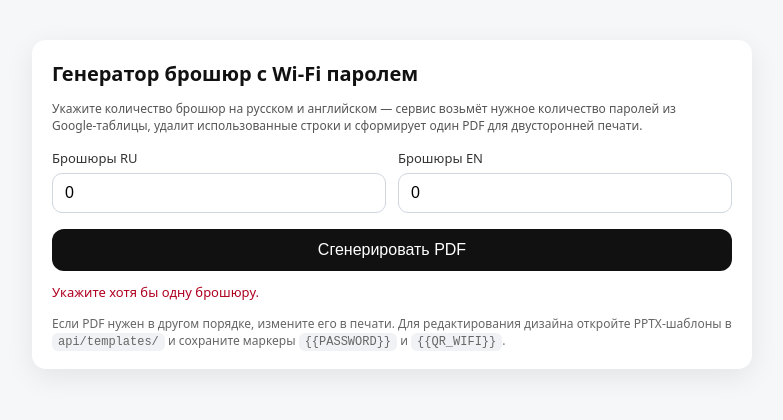
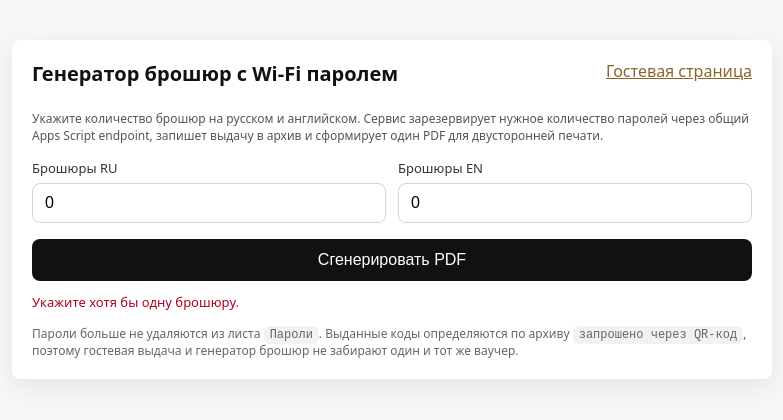
Before and after one commit to gmartstudionevsky/wi-fi_voucher, a plain HTML site: page web/index.html in a window 1280 px wide. Both pictures are taken after a click on the button "Сгенерировать PDF". Shown: the whole page, without its empty margins (248-1031 px from the left). Drawn offline with Linux system fonts and the light colour scheme.

Commit message:
Update staff page for unified reservations

```diff
--- a/web/index.html
+++ b/web/index.html
@@ -3,47 +3,53 @@
 <head>
   <meta charset="utf-8" />
   <meta name="viewport" content="width=device-width,initial-scale=1" />
-  <title>ARTSTUDIO — печать брошюр</title>
+  <title>ARTSTUDIO — печать Wi‑Fi брошюр</title>
   <style>
     body { font-family: system-ui, -apple-system, Segoe UI, Roboto, Arial, sans-serif; margin: 0; background: #f6f7f9; color: #111; }
-    .wrap { max-width: 720px; margin: 40px auto; padding: 0 16px; }
-    .card { background: #fff; border-radius: 14px; padding: 20px; box-shadow: 0 8px 28px rgba(0,0,0,.08); }
+    .wrap { max-width: 760px; margin: 40px auto; padding: 0 16px; }
+    .card { background: #fff; border-radius: 8px; padding: 20px; box-shadow: 0 8px 28px rgba(0,0,0,.08); }
+    .top { display:flex; justify-content:space-between; gap:12px; align-items:flex-start; }
     h1 { font-size: 20px; margin: 0 0 14px; }
     p { margin: 10px 0; line-height: 1.4; }
+    a { color:#8a642f; }
     .row { display: grid; grid-template-columns: 1fr 1fr; gap: 12px; margin-top: 14px; }
     label { font-size: 13px; color: #333; display:block; margin-bottom: 6px; }
-    input { width: 100%; box-sizing: border-box; padding: 10px 12px; font-size: 16px; border: 1px solid #cfd6df; border-radius: 10px; }
-    button { margin-top: 16px; width: 100%; padding: 12px 14px; font-size: 16px; border: 0; border-radius: 12px; background: #111; color: #fff; cursor: pointer; }
+    input { width: 100%; box-sizing: border-box; padding: 10px 12px; font-size: 16px; border: 1px solid #cfd6df; border-radius: 8px; }
+    button { margin-top: 16px; width: 100%; padding: 12px 14px; font-size: 16px; border: 0; border-radius: 8px; background: #111; color: #fff; cursor: pointer; }
     button:disabled { opacity: .55; cursor: not-allowed; }
     .hint { font-size: 12px; color: #555; }
     .err { margin-top: 12px; color: #b00020; font-size: 13px; }
     .ok { margin-top: 12px; color: #0a7a2f; font-size: 13px; }
     .footer { margin-top: 14px; font-size: 12px; color: #666; }
     code { background: #f0f2f5; padding: 2px 6px; border-radius: 6px; }
+    @media (max-width:640px){.top{display:block}.row{grid-template-columns:1fr}.wrap{margin:20px auto}.card{box-shadow:none}}
   </style>
 </head>
 <body>
   <div class="wrap">
     <div class="card">
-      <h1>Генератор брошюр с Wi‑Fi паролем</h1>
-      <p class="hint">Укажите количество брошюр на русском и английском — сервис возьмёт нужное количество паролей из Google‑таблицы, удалит использованные строки и сформирует один PDF для двусторонней печати.</p>
+      <div class="top">
+        <h1>Генератор брошюр с Wi‑Fi паролем</h1>
+        <a href="/guest">Гостевая страница</a>
+      </div>
+      <p class="hint">Укажите количество брошюр на русском и английском. Сервис зарезервирует нужное количество паролей через общий Apps Script endpoint, запишет выдачу в архив и сформирует один PDF для двусторонней печати.</p>
 
       <div class="row">
         <div>
           <label for="ru">Брошюры RU</label>
-          <input id="ru" type="number" min="0" step="1" value="0">
+          <input id="ru" type="number" min="0" max="500" step="1" value="0">
         </div>
         <div>
           <label for="en">Брошюры EN</label>
-          <input id="en" type="number" min="0" step="1" value="0">
+          <input id="en" type="number" min="0" max="500" step="1" value="0">
         </div>
       </div>
 
       <button id="btn">Сгенерировать PDF</button>
-      <div id="msg" class=""></div>
+      <div id="msg"></div>
 
       <div class="footer">
-        Если PDF нужен в другом порядке, измените его в печати. Для редактирования дизайна откройте PPTX‑шаблоны в <code>api/templates/</code> и сохраните маркеры <code>{{PASSWORD}}</code> и <code>{{QR_WIFI}}</code>.
+        Пароли больше не удаляются из листа <code>Пароли</code>. Выданные коды определяются по архиву <code>запрошено через QR-код</code>, поэтому гостевая выдача и генератор брошюр не забирают один и тот же ваучер.
       </div>
     </div>
   </div>
@@ -57,8 +63,8 @@
     const ru = Number(document.getElementById('ru').value || 0);
     const en = Number(document.getElementById('en').value || 0);
 
-    if (!Number.isInteger(ru) || !Number.isInteger(en) || ru < 0 || en < 0) {
-      setMsg('Проверьте значения — должны быть целые числа ≥ 0.', 'err');
+    if (!Number.isInteger(ru) || !Number.isInteger(en) || ru < 0 || en < 0 || ru > 500 || en > 500) {
+      setMsg('Проверьте значения — должны быть целые числа от 0 до 500.', 'err');
       return;
     }
     if (ru + en === 0) {
@@ -67,7 +73,7 @@
     }
 
     btn.disabled = true;
-    setMsg('Генерация…', 'hint');
+    setMsg('Резервируем пароли и собираем PDF…', 'hint');
 
     try {
       const res = await fetch('/generate', {
@@ -77,8 +83,8 @@
       });
 
       if (!res.ok) {
-        const t = await res.text();
-        throw new Error(t || ('HTTP ' + res.status));
+        const payload = await res.json().catch(() => null);
+        throw new Error((payload && payload.detail) || ('HTTP ' + res.status));
       }
 
       const blob = await res.blob();
```
